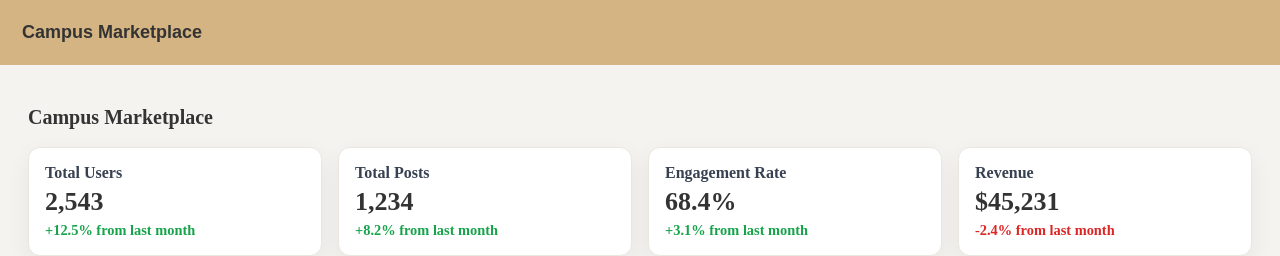
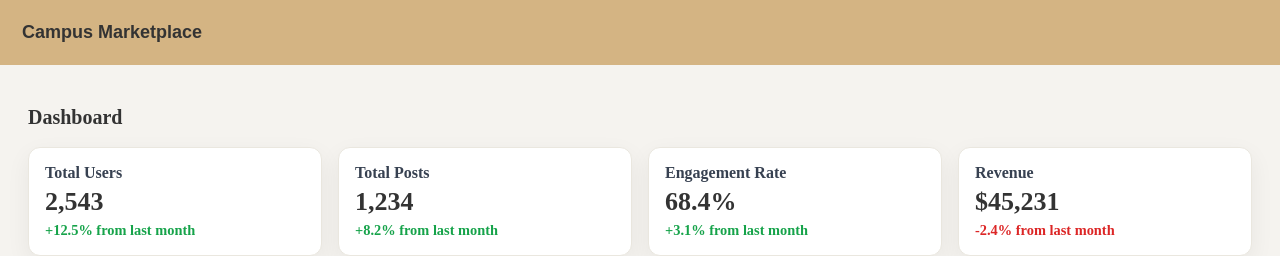
Before and after one commit to vbodhani11/Group3_Campus_Marketplace, a React (Vite) app in the folder web/: page /admin/dashboard in a window 1280 px wide. Shown: the top 256 px of the page. Built offline with nearby package versions, Linux system fonts and the light colour scheme; no server answers.

Commit message:
Update AdminDashboard.tsx

```diff
--- a/web/src/pages/admin/AdminDashboard.tsx
+++ b/web/src/pages/admin/AdminDashboard.tsx
@@ -4,7 +4,7 @@ export default function AdminDashboard() {
   return (
     <section className="dash">
       <div className="dash-header">
-        <h1>Campus Marketplace</h1>
+        <h1>Dashboard</h1>
       </div>
 
       <div className="kpi-grid">
```
